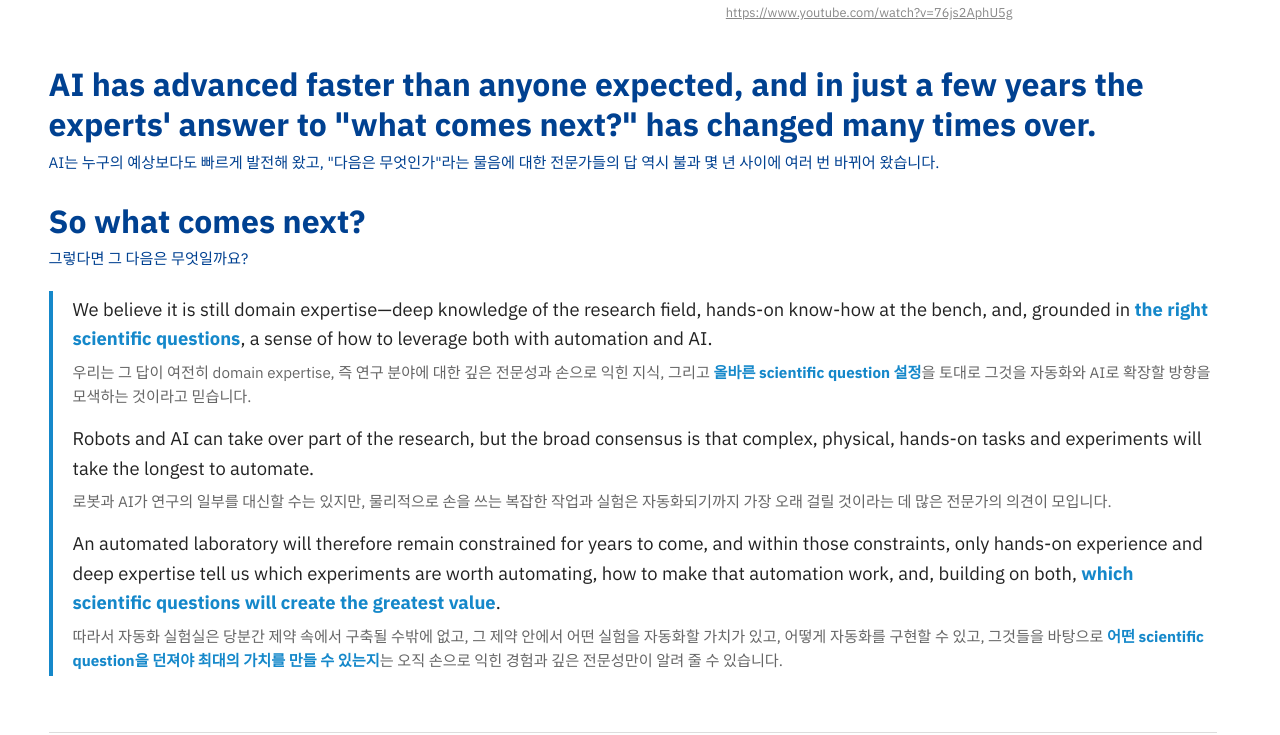
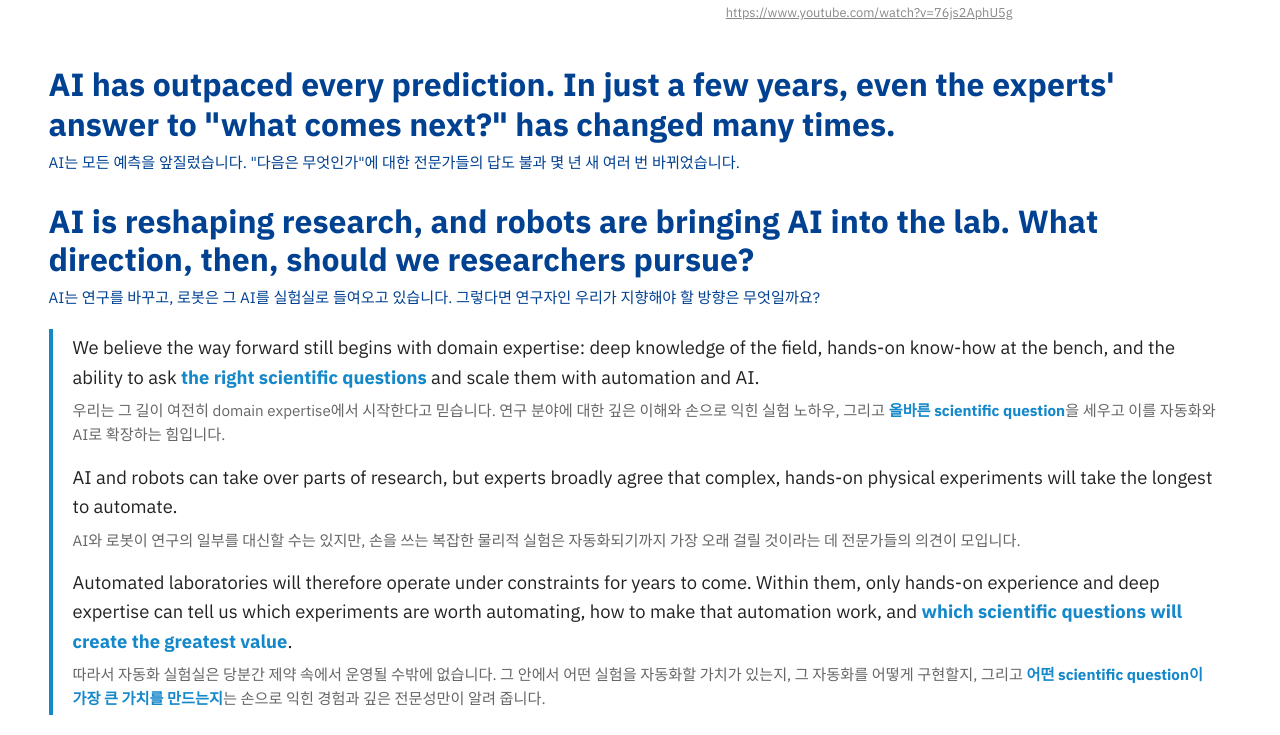
Before and after one commit to JiheonKim-Group/jiheonkim-group.github.io, an Astro site: page /research in a window 1280 px wide. Shown: the part 665-1400 px from the top of the page. Built offline with nearby package versions, Linux system fonts and the light colour scheme; Astro itself is replaced by a stand-in of ours.

Commit message:
Refine Research intro wording and trim a sentence in the SDL topic

```diff
--- a/src/content/research/01-self-driving-labs.md
+++ b/src/content/research/01-self-driving-labs.md
@@ -10,9 +10,9 @@ Over the past few years, AI and robotics have taken over an ever-larger share of
 
 > 지난 몇 년 사이 AI와 로봇은 실험 수행, 데이터 분석, 나아가 다음 실험의 선택까지 연구의 점점 더 많은 부분을 맡아 왔습니다. "연구자는 무엇을 해야 하는가"에 대한 답도 그때마다 바뀌었습니다. 우리는 한 가지만은 연구자의 몫으로 남는다고 믿습니다. 어떤 scientific question이 던질 가치가 있는지를 정하는 일입니다.
 
-This is why domain expertise sits at the center of our work, in two ways. First, building a robust automated platform requires knowing, hands-on, how a synthesis or a measurement is actually done—the dexterity and tacit knowledge accumulated over decades of materials research. Our robotic platforms are designed around this experience, so that automation reproduces proven experimental practice rather than reinventing it. Second, and more important, identifying the questions that matter—and recognizing which of them can now be answered only because an automated platform and AI are at hand—requires a deep understanding of the chemistry and materials themselves.
+This is why domain expertise sits at the center of our work, in two ways. First, building a robust automated platform requires knowing, hands-on, how a synthesis or a measurement is actually done—the dexterity and tacit knowledge accumulated over decades of materials research. We design our automated platforms on the basis of this experience. Second, and more important, identifying the questions that matter—and recognizing which of them can now be answered only because an automated platform and AI are at hand—requires a deep understanding of the chemistry and materials themselves.
 
-> 그래서 domain expertise가 우리 연구의 중심에 있으며, 그 역할은 두 가지입니다. 첫째, 견고한 자동화 플랫폼을 만들려면 합성과 측정이 실제로 어떻게 이루어지는지를 손으로 알아야 합니다. 수십 년의 소재 연구가 쌓아 온 손기술과 암묵지입니다. 우리의 로봇 플랫폼은 이 경험을 바탕으로 설계되어, 검증된 실험 방법을 새로 발명하는 대신 그대로 재현합니다. 둘째, 더 중요하게는, 의미 있는 질문을 찾아내고 그중 어떤 것이 자동화 플랫폼과 AI 덕분에 비로소 답할 수 있게 되었는지를 알아보려면 화학과 소재 자체에 대한 깊은 이해가 필요합니다.
+> 그래서 domain expertise가 우리 연구의 중심에 있으며, 그 역할은 두 가지입니다. 첫째, 견고한 자동화 플랫폼을 만들려면 합성과 측정이 실제로 어떻게 이루어지는지를 손으로 알아야 합니다. 수십 년의 소재 연구가 쌓아 온 손기술과 암묵지입니다. 우리는 이 경험을 바탕으로 자동화 플랫폼을 설계합니다. 둘째, 더 중요하게는, 의미 있는 질문을 찾아내고 그중 어떤 것이 자동화 플랫폼과 AI 덕분에 비로소 답할 수 있게 되었는지를 알아보려면 화학과 소재 자체에 대한 깊은 이해가 필요합니다.
 
 We study AI-driven decision making—choosing the next experiment and learning from its result—and develop systematic ways to bring human domain knowledge into this loop. Our goal is a laboratory in which human, AI, and robot each do what they do best: the researcher asks the question, and the platform answers it faster than ever before.
 
--- a/src/pages/research/index.astro
+++ b/src/pages/research/index.astro
@@ -15,26 +15,26 @@ const video = {
 // Intro: a short setup, a question, and the answer. Each part has an English line with Korean underneath.
 const intro = {
   setup: {
-    en: "AI has advanced faster than anyone expected, and in just a few years the experts' answer to \"what comes next?\" has changed many times over.",
-    ko: 'AI는 누구의 예상보다도 빠르게 발전해 왔고, "다음은 무엇인가"라는 물음에 대한 전문가들의 답 역시 불과 몇 년 사이에 여러 번 바뀌어 왔습니다.',
+    en: "AI has outpaced every prediction. In just a few years, even the experts' answer to \"what comes next?\" has changed many times.",
+    ko: 'AI는 모든 예측을 앞질렀습니다. "다음은 무엇인가"에 대한 전문가들의 답도 불과 몇 년 새 여러 번 바뀌었습니다.',
   },
   question: {
-    en: 'So what comes next?',
-    ko: '그렇다면 그 다음은 무엇일까요?',
+    en: 'AI is reshaping research, and robots are bringing AI into the lab. What direction, then, should we researchers pursue?',
+    ko: 'AI는 연구를 바꾸고, 로봇은 그 AI를 실험실로 들여오고 있습니다. 그렇다면 연구자인 우리가 지향해야 할 방향은 무엇일까요?',
   },
-  // Answer: one English sentence per entry, each with its Korean line. <em class="key"> highlights a phrase.
+  // Answer: one paragraph per entry, each with its Korean line. <em class="key"> highlights a phrase.
   answer: [
     {
-      en: 'We believe it is still domain expertise—deep knowledge of the research field, hands-on know-how at the bench, and, grounded in <em class="key">the right scientific questions</em>, a sense of how to leverage both with automation and AI.',
-      ko: '우리는 그 답이 여전히 domain expertise, 즉 연구 분야에 대한 깊은 전문성과 손으로 익힌 지식, 그리고 <em class="key">올바른 scientific question 설정</em>을 토대로 그것을 자동화와 AI로 확장할 방향을 모색하는 것이라고 믿습니다.',
+      en: 'We believe the way forward still begins with domain expertise: deep knowledge of the field, hands-on know-how at the bench, and the ability to ask <em class="key">the right scientific questions</em> and scale them with automation and AI.',
+      ko: '우리는 그 길이 여전히 domain expertise에서 시작한다고 믿습니다. 연구 분야에 대한 깊은 이해와 손으로 익힌 실험 노하우, 그리고 <em class="key">올바른 scientific question</em>을 세우고 이를 자동화와 AI로 확장하는 힘입니다.',
     },
     {
-      en: 'Robots and AI can take over part of the research, but the broad consensus is that complex, physical, hands-on tasks and experiments will take the longest to automate.',
-      ko: '로봇과 AI가 연구의 일부를 대신할 수는 있지만, 물리적으로 손을 쓰는 복잡한 작업과 실험은 자동화되기까지 가장 오래 걸릴 것이라는 데 많은 전문가의 의견이 모입니다.',
+      en: 'AI and robots can take over parts of research, but experts broadly agree that complex, hands-on physical experiments will take the longest to automate.',
+      ko: 'AI와 로봇이 연구의 일부를 대신할 수는 있지만, 손을 쓰는 복잡한 물리적 실험은 자동화되기까지 가장 오래 걸릴 것이라는 데 전문가들의 의견이 모입니다.',
     },
     {
-      en: 'An automated laboratory will therefore remain constrained for years to come, and within those constraints, only hands-on experience and deep expertise tell us which experiments are worth automating, how to make that automation work, and, building on both, <em class="key">which scientific questions will create the greatest value</em>.',
-      ko: '따라서 자동화 실험실은 당분간 제약 속에서 구축될 수밖에 없고, 그 제약 안에서 어떤 실험을 자동화할 가치가 있고, 어떻게 자동화를 구현할 수 있고, 그것들을 바탕으로 <em class="key">어떤 scientific question을 던져야 최대의 가치를 만들 수 있는지</em>는 오직 손으로 익힌 경험과 깊은 전문성만이 알려 줄 수 있습니다.',
+      en: 'Automated laboratories will therefore operate under constraints for years to come. Within them, only hands-on experience and deep expertise can tell us which experiments are worth automating, how to make that automation work, and <em class="key">which scientific questions will create the greatest value</em>.',
+      ko: '따라서 자동화 실험실은 당분간 제약 속에서 운영될 수밖에 없습니다. 그 안에서 어떤 실험을 자동화할 가치가 있는지, 그 자동화를 어떻게 구현할지, 그리고 <em class="key">어떤 scientific question이 가장 큰 가치를 만드는지</em>는 손으로 익힌 경험과 깊은 전문성만이 알려 줍니다.',
     },
   ],
 };
```
